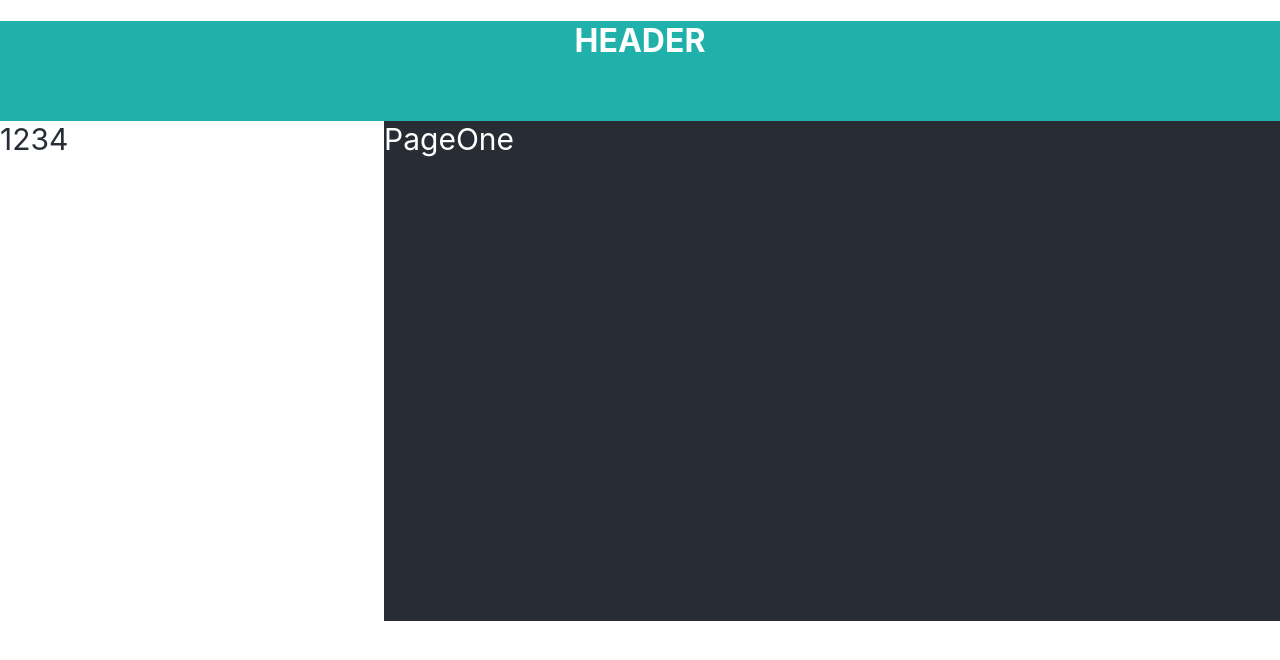
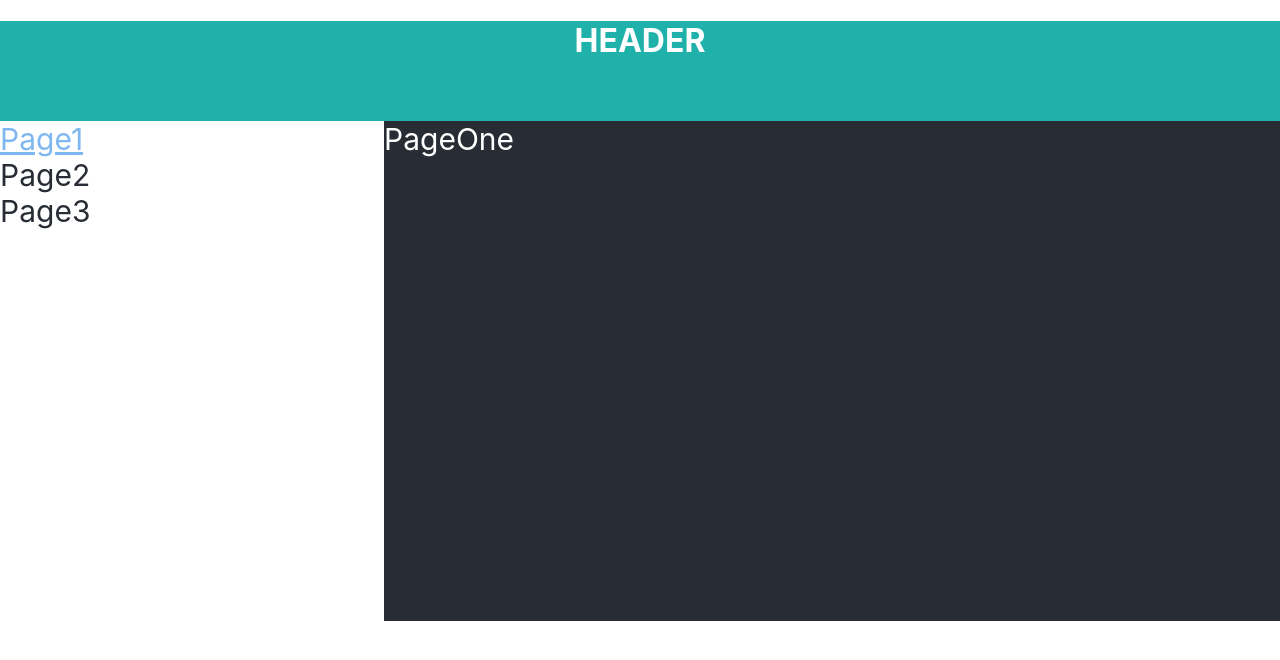
Before and after one commit to IJTINK7/new_practice, a React (Create React App) app: page /page1 in a window 1280 px wide. Shown: the top 660 px of the page. Built offline with nearby package versions, Linux system fonts and the light colour scheme.

Commit message:
Completed changing styles using "NavLink" react-router-dom components

```diff
--- a/src/components/Site.tsx
+++ b/src/components/Site.tsx
@@ -1,5 +1,5 @@
 import React from 'react';
-import {Navigate, Route, Routes} from 'react-router-dom';
+import {Navigate, NavLink, Route, Routes} from 'react-router-dom';
 import styles from './Site.module.css'
 import {PageOne} from "./pages/PageOne";
 import {PageTwo} from "./pages/PageTwo";
@@ -13,7 +13,12 @@ export const Site = () => {
             <div className={styles.header}><h1>HEADER</h1></div>
             <div className={styles.body}>
                 <div className={styles.nav}>
-                    1234
+
+                    <div><NavLink className={({isActive})=>isActive ? styles.active : styles.navLink} to={"/page1"}>Page1</NavLink></div>
+
+
+                    <div><NavLink className={({isActive})=>isActive ? styles.active : styles.navLink} to={"/page2"}>Page2</NavLink></div>
+                    <div><NavLink className={({isActive})=>isActive ? styles.active : styles.navLink} to={"/page3"}>Page3</NavLink></div>
                 </div>
                 <div className={styles.content}>
                    <Routes>
```
